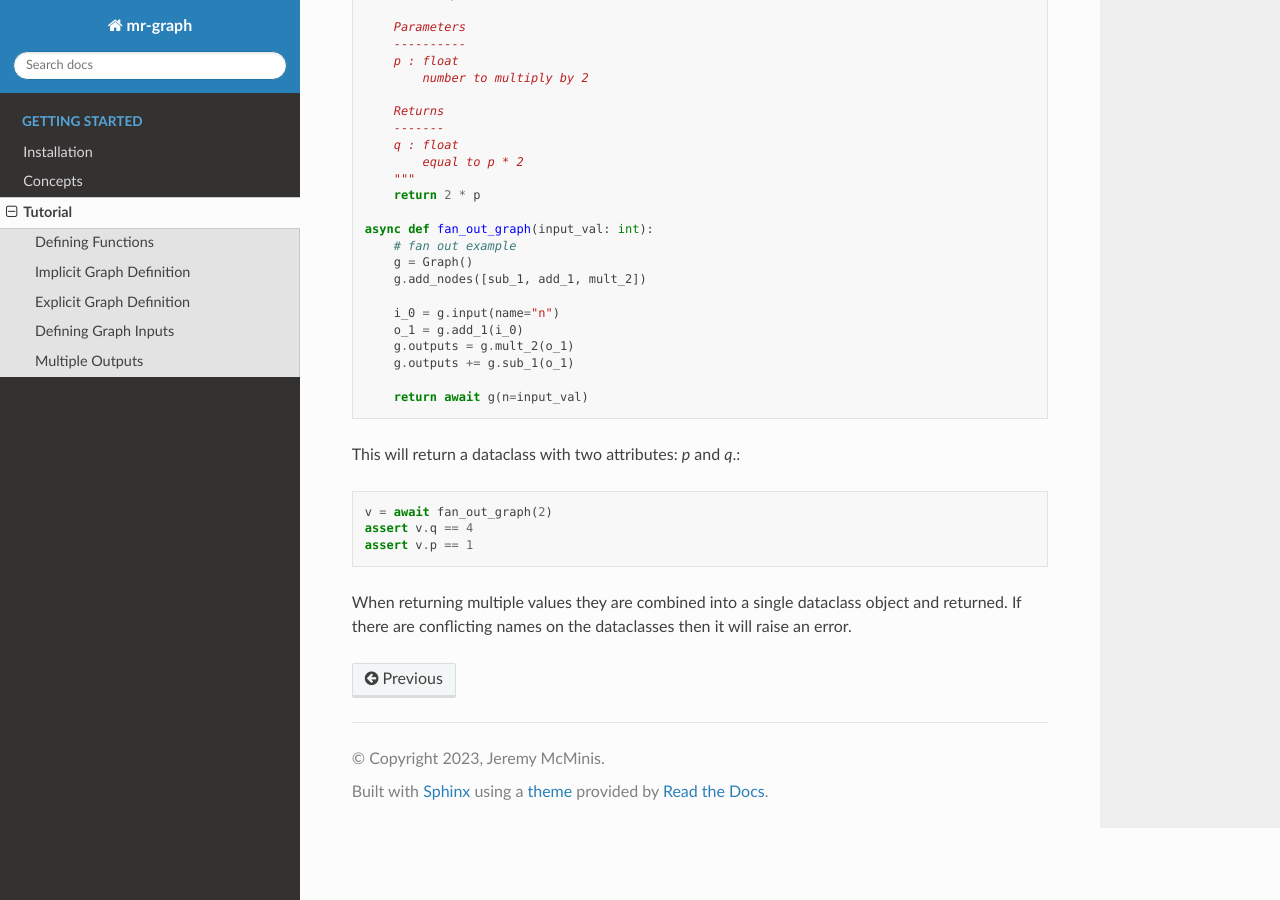
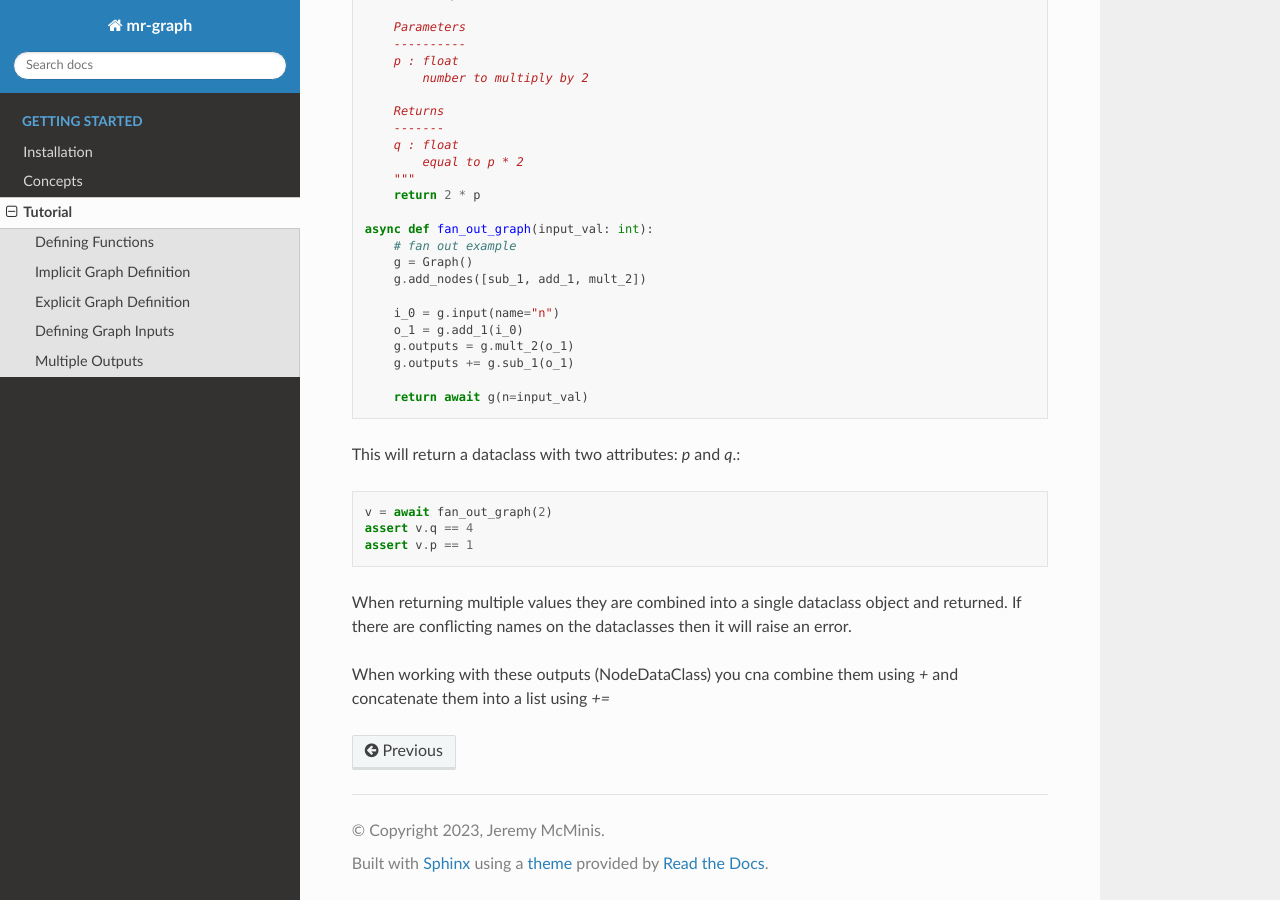
Before and after one commit to mcminis1/mr-graph, a Sphinx documentation site: the page built from docs/source/getting_started/tutorial.rst, in a window 1280 px wide and 900 px high, scrolled down 3342 px. Built offline with Sphinx 7.4.7 and the Read the Docs theme 2.0.0, drawn with Linux system fonts in a browser that asks for light colours.

Commit message:
iadd +, += instruction

```diff
--- a/docs/source/getting_started/tutorial.rst
+++ b/docs/source/getting_started/tutorial.rst
@@ -188,3 +188,5 @@ This will return a dataclass with two attributes: `p` and `q`.::
     assert v.p == 1
 
 When returning multiple values they are combined into a single dataclass object and returned. If there are conflicting names on the dataclasses then it will raise an error.
+
+When working with these outputs (NodeDataClass) you cna combine them using `+` and concatenate them into a list using `+=`
```
